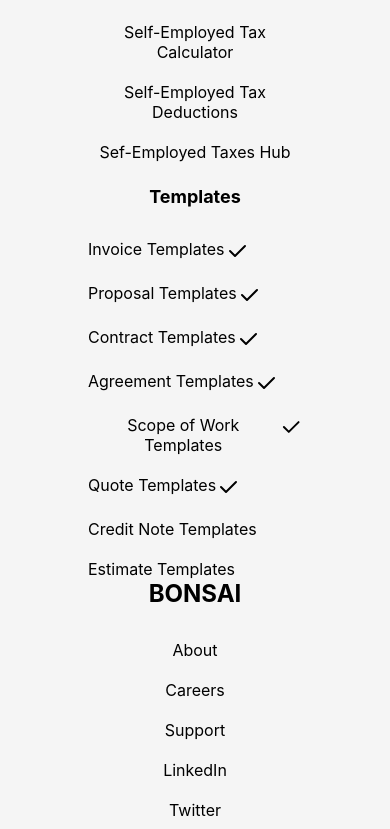
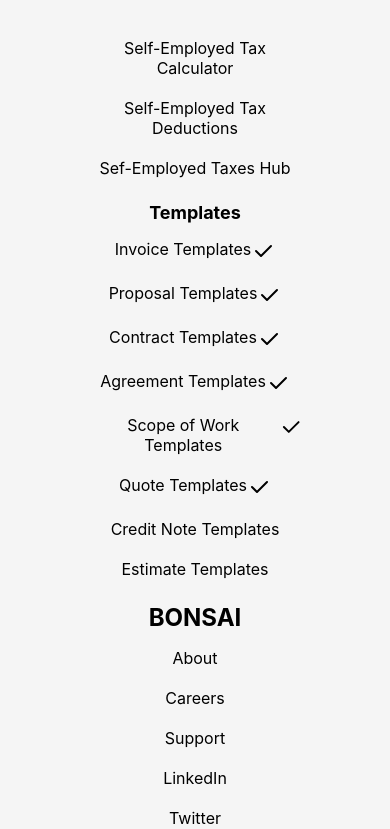
Before and after one commit to Tduncan14/bonsai, a React (Create React App) app: page / in a window 390 px wide. Shown: the part 4493-5322 px from the top of the page. Built offline with nearby package versions, Linux system fonts and the light colour scheme.

Commit message:
keep moving forward

```diff
--- a/src/Components/Footer/Footer.css
+++ b/src/Components/Footer/Footer.css
@@ -63,5 +63,15 @@
 
     }
 
+    .middleListO {
+        align-items: center;
+    }
+
+    .footer h2 {
+        margin-top: 1.5rem;
+        margin-bottom: 1rem;
+    }
+
+
 
 }
```
